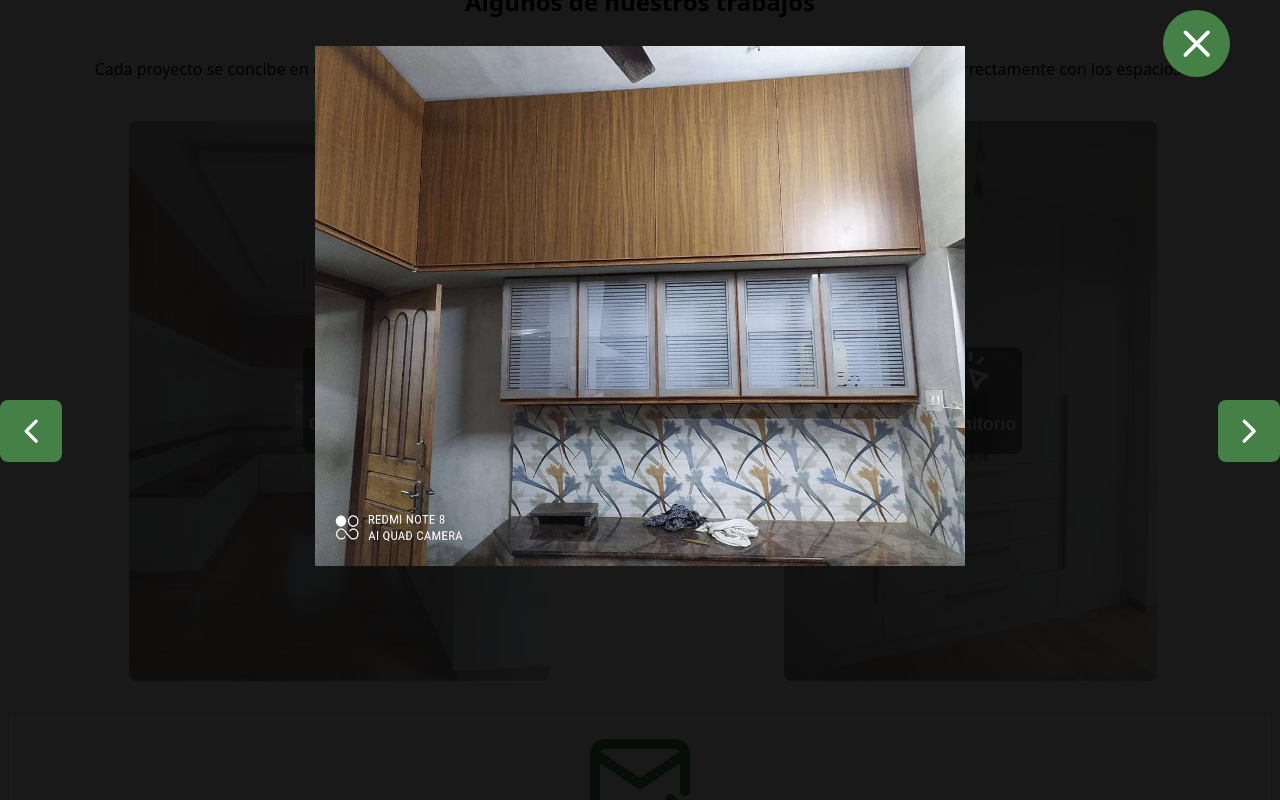
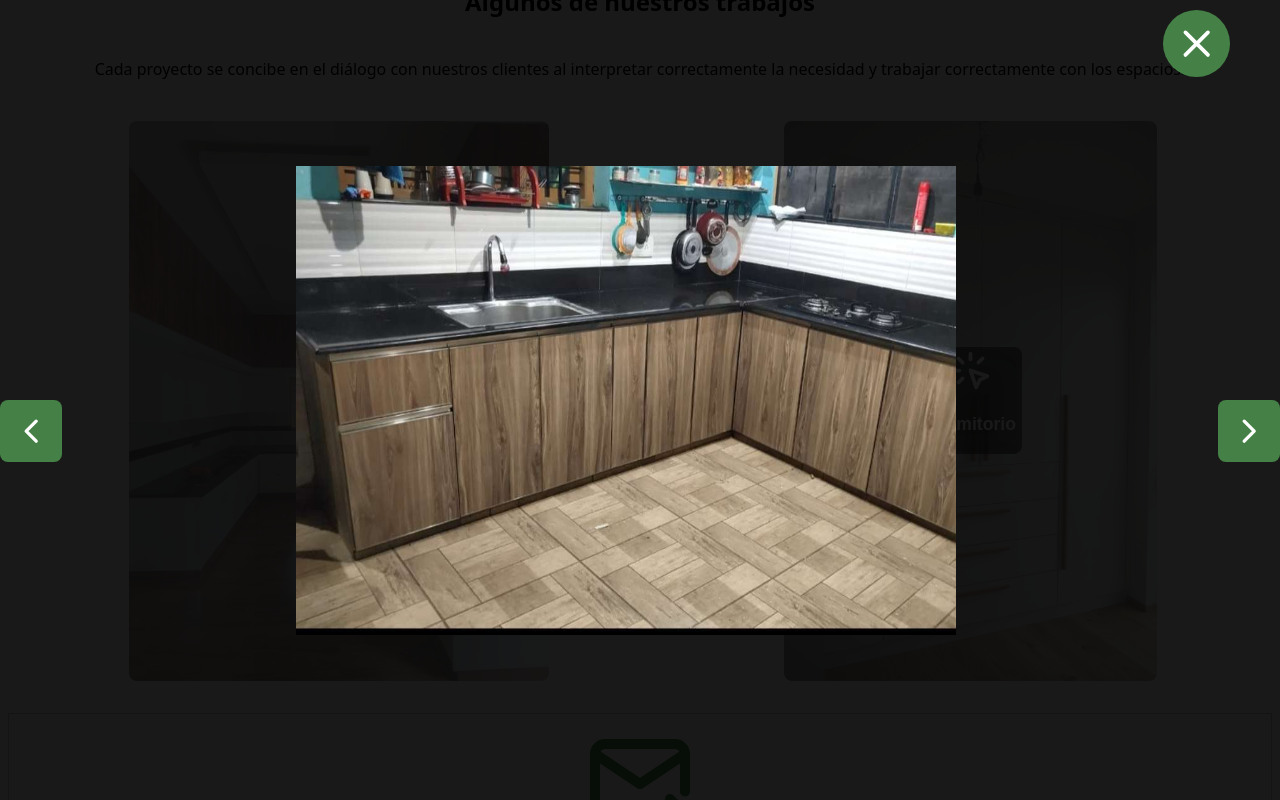
Before and after one commit to est3banst/carpenterspa, a React (Vite) app: page / in a window 1280 px wide. Both pictures are taken after a click on the button "Cocina". Shown: the part 1692-2492 px from the top of the page. Built offline with nearby package versions, Linux system fonts and the light colour scheme.

Commit message:
fixed modals for each work section

```diff
--- a/src/assets/App.css
+++ b/src/assets/App.css
@@ -1,6 +1,7 @@
 :root {
     --backgroundcolor:#bcb2a580 ;
     --greencolor: #458147;
+    box-sizing: border-box;
 }
 
 body {
--- a/src/assets/Gallery.css
+++ b/src/assets/Gallery.css
@@ -1,5 +1,5 @@
 
-.modal {
+.modal, .modalTwo {
     display: flex;
     justify-content: center;
     align-items: center;
@@ -22,47 +22,45 @@
     cursor: pointer;
 }
 .container-kitchen-works {
-    width: 100%;
+    max-width: 700px;
+    max-height: 500px;
     height: 100%;
-    margin: auto;
-    position: inherit;
+    padding: 1rem;
+    overflow: hidden;
+
 }
-
+/* UL */
 .kitchen-works-section {
     list-style: none;
-    padding: 20px 0 20px;
     white-space: nowrap;
-    width: 100%;
-    height: 100vh;
     box-sizing: border-box;
-    display: flex;
 }
+/* LI */
+.container-img-kitchens {
+    line-height: 0;
+    display: inline;
+    padding: 1rem;
 
-.container-img-kitchens {
-    display: flex;
-    line-height: 0;
-    height: auto;
-    position: fixed;
-    width: 100%;
-    justify-content: center;
-    align-items: center;
+    border-radius: 8px;
+
 }
 
 
-.modal img {
-    max-width: 650px;
-    width: 100%;
-    position: relative;
-    padding: 10px;
+.modal img, .modalTwo img {
+    max-width: 750px;
     cursor: pointer;
-    aspect-ratio: 5 / 4;
-    border-radius: 8px;
+    aspect-ratio: 8 / 5;
 }
 
 @media only screen and (1024px > width) {
-    .modal img {
-        margin: 4rem auto;
+    .modal img, .modalTwo img {
+        margin: auto;
+        padding: 0;
+        width: 120%;
+        height: 50vh;
+        aspect-ratio: 9 / 7;
     }
+
 }
 
 
--- a/src/componentes/Works.jsx
+++ b/src/componentes/Works.jsx
@@ -10,24 +10,20 @@ import '../assets/Work.css'
 
 const Works = () => {
 
-    const [choiceone, setChoice] = useState(false);
-    const [choicetwo, setSecondChoice] = useState(false);
-
     const [currentIndex, setCurrentIndex] = useState(0);
     const sectionRef = useRef();
+
 
     useEffect(() => {
         const sectionNode = sectionRef.current;
         const imgNodes = sectionNode.querySelectorAll("li > img")[currentIndex];
-        console.log(imgNodes)
+
         if (imgNodes) {
             imgNodes.scrollIntoView({
-                behavior: 'smooth',
-                block: 'nearest',
-                inline: 'start',
+                behavior: 'smooth'
             });
         }
-    },[currentIndex])
+    },[currentIndex]);
 
     const scrollToImage = (direction) => {
         if (direction === 'prev') {
@@ -44,8 +40,7 @@ const Works = () => {
     }
 
 
-    const openModal = (index) => {
-        setCurrentIndex(index);
+    const openModal = () => {
         const modal = document.getElementById('myModal');
         modal.style.visibility = 'visible';
       };
@@ -54,6 +49,17 @@ const Works = () => {
         const modal = document.getElementById('myModal');
         modal.style.visibility = 'hidden';
       };
+      const openSecondModal = () => {
+        const modal = document.getElementById('secondModal');
+        modal.style.visibility = 'visible';
+      };
+
+      const closeSecondModal = () => {
+        const modal = document.getElementById('secondModal');
+        modal.style.visibility = 'hidden';
+      };
+
+
 
     return (
         <>
@@ -87,7 +93,7 @@ const Works = () => {
                 <img src="/imgs/cocina/kitchenchoice.jpg" alt="" />
             </section>
             <section className='container-choice'>
-                <button>
+                <button onClick={openSecondModal}>
                 <svg className='choice-selection'
                     width="24"
                     height="24"
@@ -109,10 +115,11 @@ const Works = () => {
             </section>
             </div>
 
-            <div id="myModal" className="modal" onClick={closeModal}>
-        <div id="trabajos" className="container-kitchen-works" onClick={(e) => e.stopPropagation()}>
+            <div id="myModal" className="modal">
+            <div className="container-kitchen-works">
         <ul ref={sectionRef} className="kitchen-works-section">
-          {kitchenImages.map((image, index) => (
+          {kitchenImages.map((image) => (
+
             <li className="container-img-kitchens" key={image.id}>
               <img
                 className="img-kitchens"
@@ -123,9 +130,10 @@ const Works = () => {
           ))}
         </ul>
       </div>
+
           <span className="close-btn" onClick={closeModal}>
           <svg className='toclose-icon'
-                    onClick={openModal}
+
                     width="24"
                     height="24"
                     viewBox="0 0 24 24"
@@ -144,8 +152,8 @@ const Works = () => {
           <div className="image-control-modal">
             <svg
               className="arrow-left"
+              viewBox="0 0 24 24"
               onClick={() => scrollToImage('prev')}
-              viewBox="0 0 24 24"
               strokeWidth="2"
               stroke="currentColor"
               fill="none"
@@ -157,8 +165,8 @@ const Works = () => {
             </svg>
             <svg
               className="arrow-right"
+              viewBox="0 0 24 24"
               onClick={() => scrollToImage('next')}
-              viewBox="0 0 24 24"
               strokeWidth="2"
               stroke="currentColor"
               fill="none"
@@ -172,6 +180,70 @@ const Works = () => {
 
       </div>
 
+      <div id="secondModal" className="modalTwo">
+            <div className="container-kitchen-works">
+        <ul ref={sectionRef} className="kitchen-works-section">
+          {bedroomImages.map((image) => (
+
+            <li className="container-img-kitchens" key={image.id}>
+              <img
+                className="img-kitchens"
+                src={image.imgSrc}
+                alt=""
+              />
+            </li>
+          ))}
+        </ul>
+      </div>
+
+          <span className="close-btn" onClick={closeSecondModal}>
+          <svg className='toclose-icon'
+
+                    width="24"
+                    height="24"
+                    viewBox="0 0 24 24"
+                    strokeWidth="2"
+                    stroke="currentColor"
+                    fill="none"
+                    strokeLinecap="round"
+                    strokeLinejoin="round">
+                    <path stroke="none"
+                    d="M0 0h24v24H0z"
+                    fill="none"/>
+                    <path d="M18 6l-12 12" />
+                    <path d="M6 6l12 12" />
+                </svg>
+          </span>
+          <div className="image-control-modal">
+            <svg
+              className="arrow-left"
+              viewBox="0 0 24 24"
+              onClick={() => scrollToImage('prev')}
+              strokeWidth="2"
+              stroke="currentColor"
+              fill="none"
+              strokeLinecap="round"
+              strokeLinejoin="round"
+            >
+              <path stroke="none" d="M0 0h24v24H0z" fill="none" />
+              <path d="M15 6l-6 6l6 6" />
+            </svg>
+            <svg
+              className="arrow-right"
+              viewBox="0 0 24 24"
+              onClick={() => scrollToImage('next')}
+              strokeWidth="2"
+              stroke="currentColor"
+              fill="none"
+              strokeLinecap="round"
+              strokeLinejoin="round"
+            >
+              <path stroke="none" d="M0 0h24v24H0z" fill="none" />
+              <path d="M9 6l6 6l-6 6" />
+            </svg>
+          </div>
+
+      </div>
         </>
     )
 }
```
